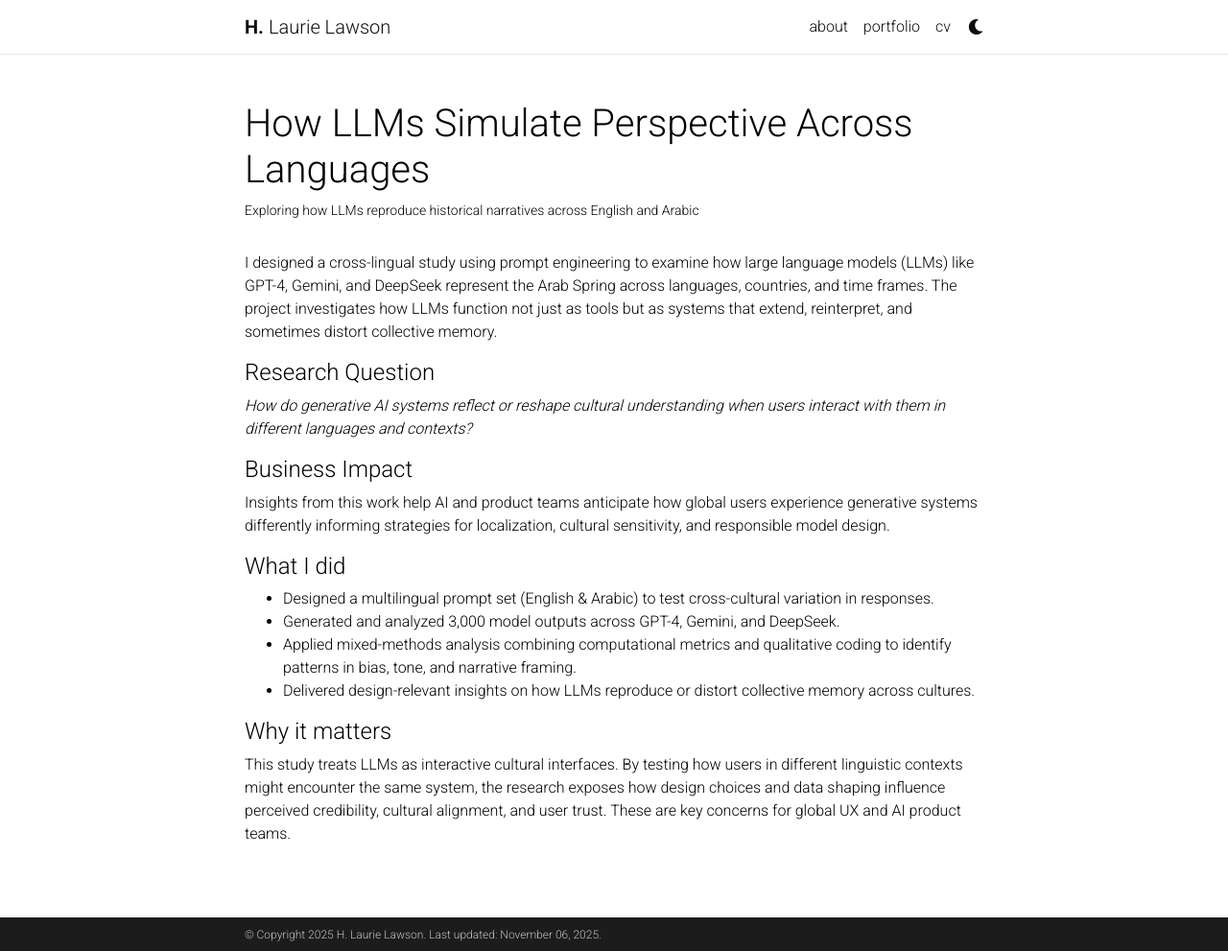
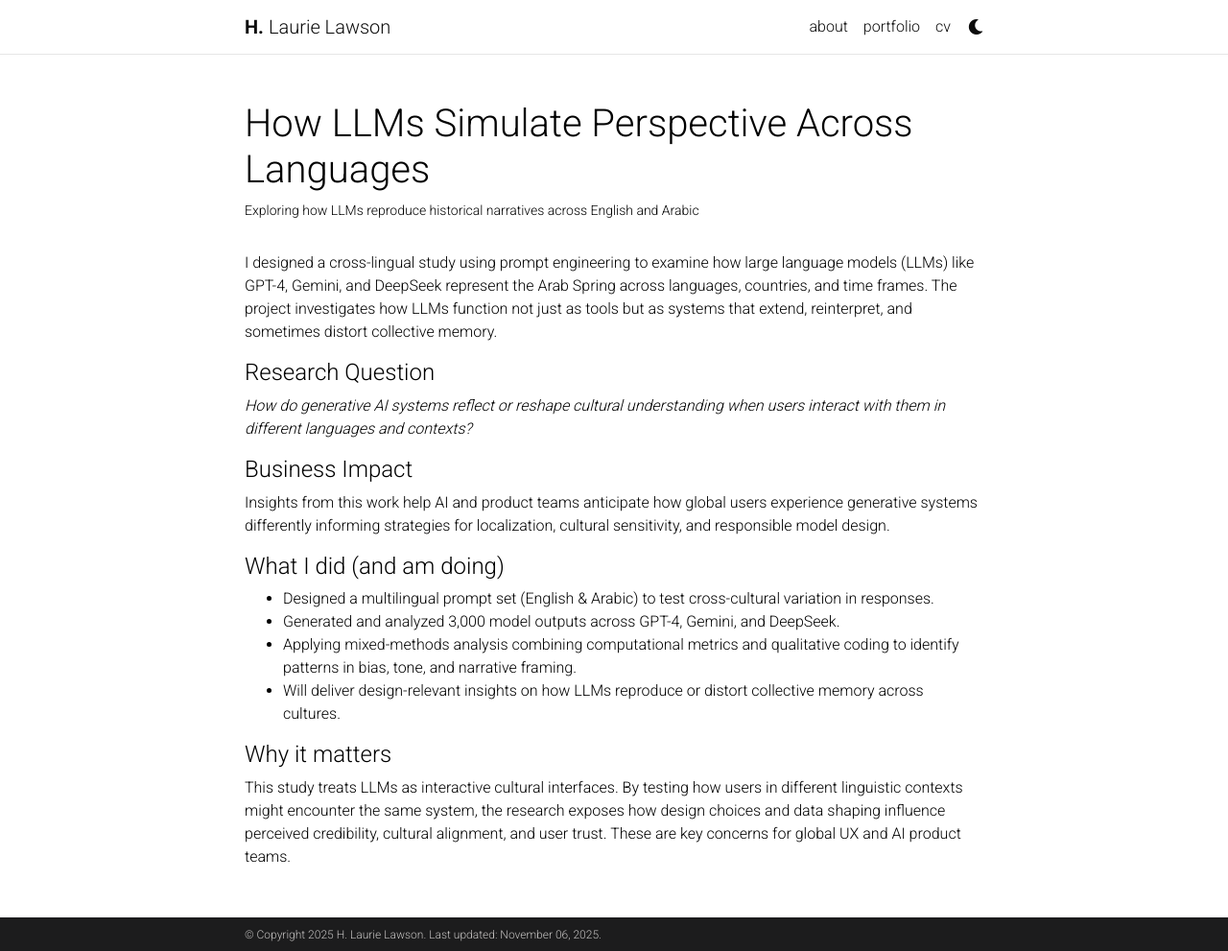
Before and after one commit to hlaurielawson/hlaurielawson.github.io, a Jekyll site: the page built from _projects/2_project.md, in a window 1280 px wide and 991 px high. Shown: the whole window at 96% size. Built offline with Jekyll 4.4.1, drawn with Linux system fonts in a browser that asks for light colours; comment, search, counter and statistics services are not loaded; a style sheet for code colours, icons or effects is not loaded.

Commit message:
updating projects

```diff
--- a/_projects/2_project.md
+++ b/_projects/2_project.md
@@ -15,11 +15,11 @@ I designed a cross-lingual study using prompt engineering to examine how large l
 #### Business Impact
 Insights from this work help AI and product teams anticipate how global users experience generative systems differently informing strategies for localization, cultural sensitivity, and responsible model design.
 
-#### What I did
+#### What I did (and am doing)
 - Designed a multilingual prompt set (English & Arabic) to test cross-cultural variation in responses.
 - Generated and analyzed 3,000 model outputs across GPT-4, Gemini, and DeepSeek.
-- Applied mixed-methods analysis combining computational metrics and qualitative coding to identify patterns in bias, tone, and narrative framing.
-- Delivered design-relevant insights on how LLMs reproduce or distort collective memory across cultures.
+- Applying mixed-methods analysis combining computational metrics and qualitative coding to identify patterns in bias, tone, and narrative framing.
+- Will deliver design-relevant insights on how LLMs reproduce or distort collective memory across cultures.
 
 #### Why it matters
 This study treats LLMs as interactive cultural interfaces. By testing how users in different linguistic contexts might encounter the same system, the research exposes how design choices and data shaping influence perceived credibility, cultural alignment, and user trust. These are key concerns for global UX and AI product teams.
```
Also changed, not shown: _projects/1_project.md (+1 -1 lines).
